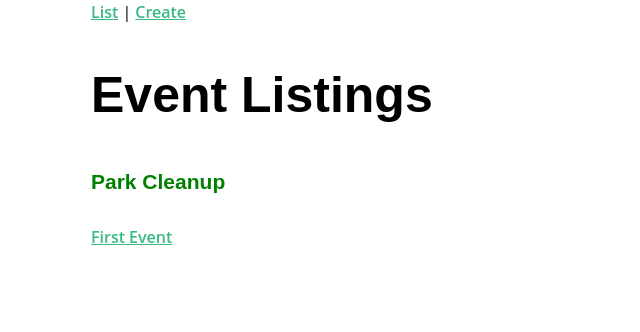
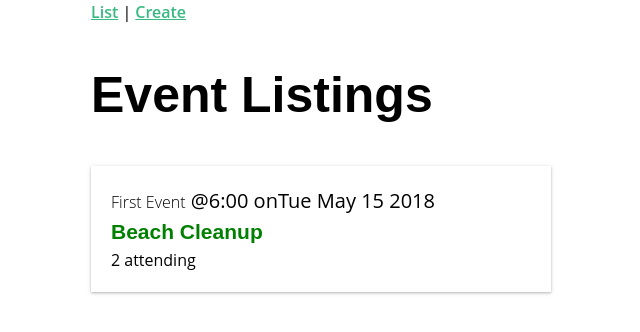
Before and after one commit to OniWarrior/my-real-world-vue-two-pr, a Vue app in the folder real-world-vue/: page / in a window 1280 px wide. Shown: the top 332 px of the page, without its empty margins (319-959 px from the left). Built offline with nearby package versions, Linux system fonts and the light colour scheme.

Commit message:
nested event card into eventlist

```diff
--- a/real-world-vue/src/components/EventCard.vue
+++ b/real-world-vue/src/components/EventCard.vue
@@ -1,17 +1,33 @@
 <template>
-    <div>
-        <h4>{{title }}</h4>
+    <div class="event-card -shadow">
+        <router-link class="event-link" :to="{name: 'event-show',params: {id:'1'}}">First Event</router-link>
+        <span class="eyebrow">
+            @{{ event.time }} on{{ event.date }}
+        </span>
+
+        <h4 class="title">{{ event.title }}</h4>
+        <span>{{ event.attendees.length }} attending</span>
+
 
     </div>
 </template>
 
 <script>
    export default{
-    data(){
+    data() {
         return {
-            title: 'Park Cleanup'
+          event: {
+            id: 1,
+            title: 'Beach Cleanup',
+            date: 'Tue May 15 2018',
+            time: '6:00',
+            attendees: [
+              { id: 'abc123', name: 'Adam Jahr' },
+              { id: 'def456', name: 'Gregg Pollack' }
+            ]
+          }
         }
-    }
+      }
    }
 
 </script>
@@ -20,4 +36,24 @@
   h4 {
     color: green;
   }
+
+  .event-card {
+      padding: 20px;
+      margin-bottom: 24px;
+      transition: all 0.2s linear;
+      cursor: pointer;
+    }
+    .event-card:hover {
+      transform: scale(1.01);
+      box-shadow: 0 3px 12px 0 rgba(0, 0, 0, 0.2), 0 1px 15px 0 rgba(0, 0, 0, 0.19);
+    }
+    .event-card > .title {
+      margin: 0;
+    }
+
+    .event-link {
+      color: black;
+      text-decoration: none;
+      font-weight: 100;
+    }
 </style>
--- a/real-world-vue/src/views/EventList.vue
+++ b/real-world-vue/src/views/EventList.vue
@@ -2,9 +2,9 @@
     <div>
         <h1>Event Listings</h1>
         <EventCard/>
-        <p>
-            <router-link :to="{name: 'event-show',params: {id:'1'}}">First Event</router-link>
-        </p>
+
+
+
 
 
     </div>
```
